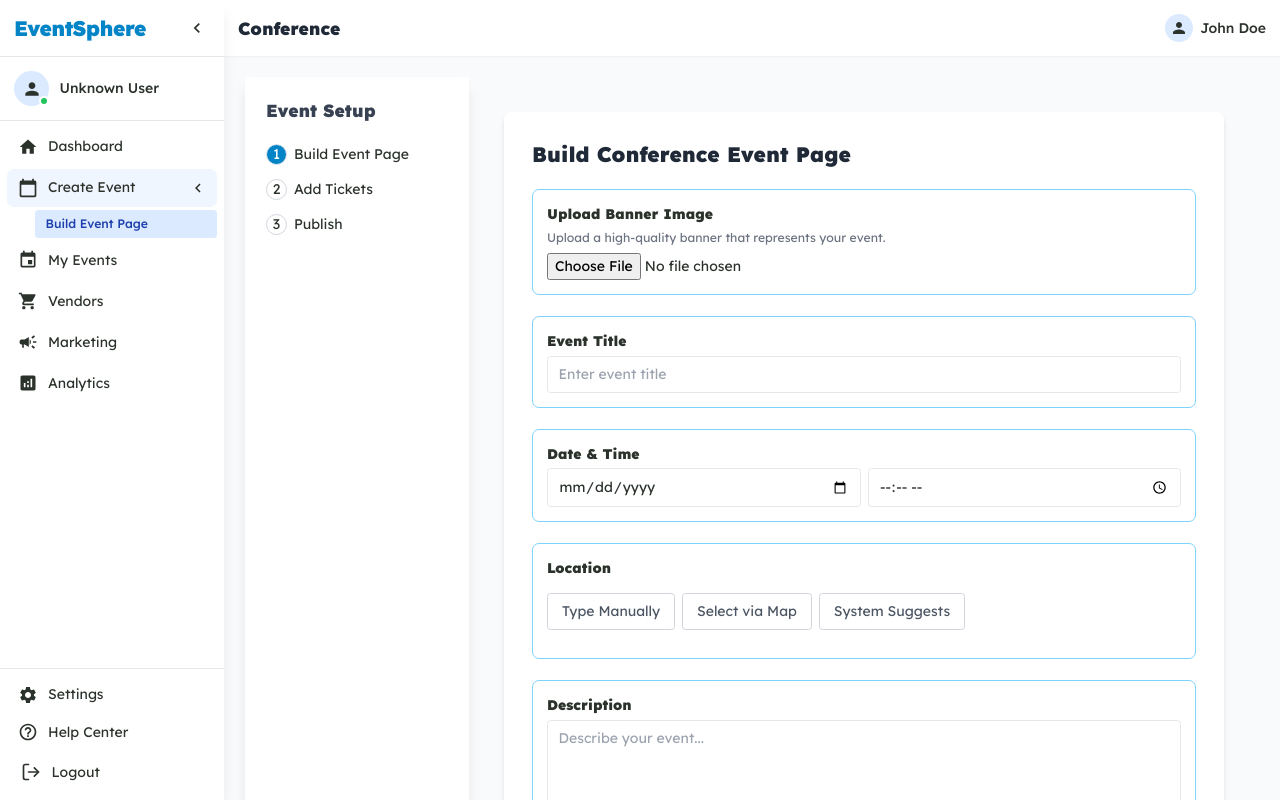
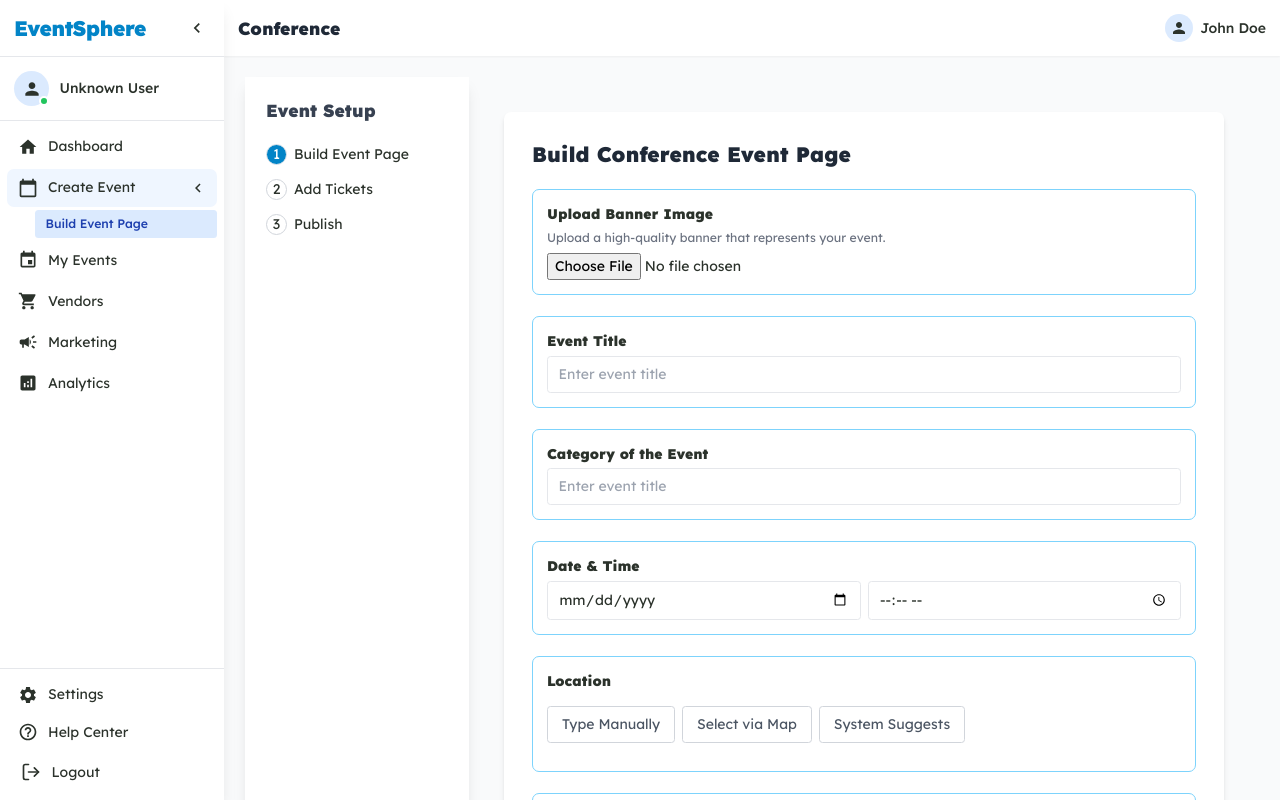
Before and after one commit to Pramodya690/event-management-system, a React (Vite) app in the folder frontend/: page /organizer-dashboard/create/conference in a window 1280 px wide. Built offline with nearby package versions, Linux system fonts and the light colour scheme.

Commit message:
added category to the event

```diff
--- a/frontend/src/pages/OrganizerDashboard/BuildEventPage/BuildEventPage.jsx
+++ b/frontend/src/pages/OrganizerDashboard/BuildEventPage/BuildEventPage.jsx
@@ -78,6 +78,20 @@ const BuildEventPage = ({ form, setForm, tagInput, setTagInput, bannerImage, set
           name="eventName"
           value={form.eventName}
           onChange={(e) => setForm((prev) => ({ ...prev, eventName: e.target.value }))}
+          placeholder="Enter event title"
+          className="w-full border px-3 py-2 rounded"
+          required
+        />
+      </div>
+
+      {/* Event Category */}
+      <div className="p-4 border border-sky-300 rounded-lg">
+        <label className="font-semibold block mb-1">Category of the Event</label>
+        <input
+          type="text"
+          name="eventCategory"
+          value={form.eventCategory}
+          onChange={(e) => setForm((prev) => ({ ...prev, eventCategory: e.target.value }))}
           placeholder="Enter event title"
           className="w-full border px-3 py-2 rounded"
           required
```
Also changed, not shown: 1 other file (tests, documents, lock files or other folders).
